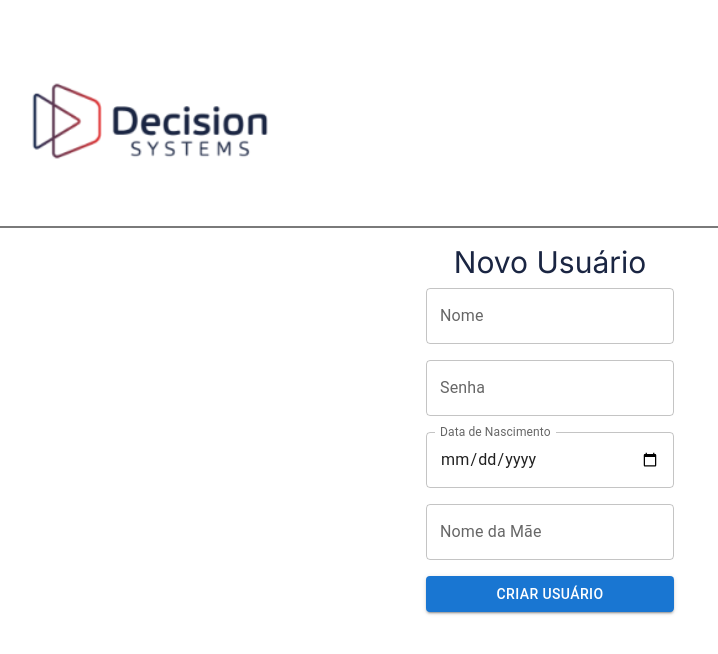
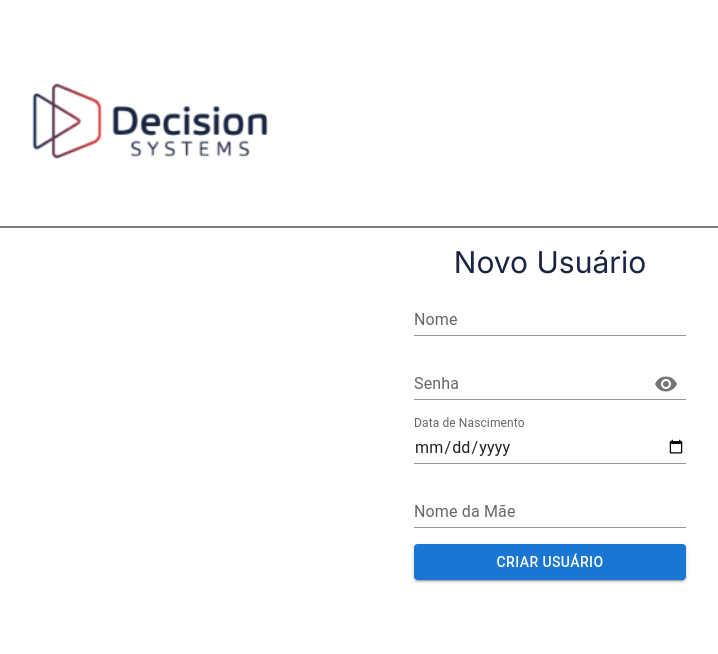
Before and after one commit to bigodrigo/decision-challenge, a Next.js app: page /usuarios/criar in a window 1280 px wide. Shown: the top 654 px of the page, without its empty margins (90-808 px from the left). Built offline with nearby package versions, Linux system fonts and the light colour scheme.

Commit message:
create finished

```diff
--- a/package.json
+++ b/package.json
@@ -14,6 +14,7 @@
   "dependencies": {
     "@emotion/react": "^11.11.4",
     "@emotion/styled": "^11.11.5",
+    "@mui/icons-material": "^5.15.20",
     "@mui/material": "^5.15.19",
     "@prisma/client": "^5.15.0",
     "bcryptjs": "^2.4.3",
--- a/src/app/usuarios/criar/page.tsx
+++ b/src/app/usuarios/criar/page.tsx
@@ -1,10 +1,11 @@
 "use client"
 import React, { useState } from 'react';
 import { useRouter } from 'next/navigation'
-import { Alert, Button, Container, TextField } from '@mui/material';
+import { Alert, Button, Container, TextField, FormControl, InputLabel, Input, InputAdornment, IconButton } from '@mui/material';
 import { Form, Field } from 'react-final-form';
 import * as yup from 'yup';
 import { createUser } from '@/server/actions';
+import { Visibility, VisibilityOff } from '@mui/icons-material';
 
 // Schema de validação com Yup
 const validationSchema = yup.object().shape({
@@ -30,6 +31,13 @@ const validate = values => {
 export default function CriarUsuario() {
   const router = useRouter();
   const [alert, setAlert] = useState({ severity: '', message: '', open: false });
+  const [showPassword, setShowPassword] = React.useState(false);
+
+  const handleClickShowPassword = () => setShowPassword((show) => !show);
+
+  const handleMouseDownPassword = (event: React.MouseEvent<HTMLButtonElement>) => {
+    event.preventDefault();
+  };
 
   const onSubmit = async (values) => {
     // Rota clássica de api/POST
@@ -54,7 +62,7 @@ export default function CriarUsuario() {
         setAlert({ severity: 'success', message: 'Usuário criado com sucesso!', open: true });
         setTimeout(() => {
           router.push(`./${result}`);
-        }, 3000); // Adiciona um atraso de 3 segundos antes do redirecionamento
+        }, 2500); // Adiciona um atraso de 2,5 segundos antes do redirecionamento
       } else {
         setAlert({ severity: 'error', message: `Erro ao criar usuário (sem ID)`, open: true });
       }
@@ -66,7 +74,7 @@ export default function CriarUsuario() {
   return (
     <main className="flex flex-col items-center justify-start py-4 px-4 text-pri">
       <h1 className='text-lg mb-2 md:text-3xl'>Novo Usuário</h1>
-      <Container className="flex flex-col items-center justify-center ">
+      <Container className="flex flex-col items-center justify-center md:min-w-80">
         <Form
           onSubmit={onSubmit}
           validate={validate}
@@ -76,55 +84,66 @@ export default function CriarUsuario() {
               className="flex flex-col items-center gap-4">
               <Field name="nome">
                 {({ input, meta }) => (
-                  <TextField
+                  <FormControl variant="standard" fullWidth className='md:min-w-80' error={meta.touched && meta.error}>
+                    <InputLabel htmlFor='standard-name'>Nome</InputLabel>
+                    <Input
                       {...input}
-                    label="Nome"
-                    variant="outlined"
-                    error={meta.touched && meta.error}
-                    helperText={meta.touched && meta.error}
-                    fullWidth
+                      id="standard-name"
+                      type='text'
                     />
+                    {meta.touched && meta.error && <span className='text-error text-xs'>{meta.error}</span>}
+                  </FormControl>
                 )}
               </Field>
               <Field name="senha">
                 {({ input, meta }) => (
-                  <TextField
+                  <FormControl variant="standard" fullWidth className='md:min-w-80' error={meta.touched && meta.error}>
+                    <InputLabel htmlFor="standard-adornment-password">Senha</InputLabel>
+                    <Input
                       {...input}
-                    label="Senha"
-                    type="password"
-                    variant="outlined"
+                      id="standard-adornment-password"
+                      type={showPassword ? 'text' : 'password'}
                       error={meta.touched && meta.error}
-                    helperText={meta.touched && meta.error}
-                    fullWidth
+                      endAdornment={
+                        <InputAdornment position="end">
+                          <IconButton
+                            aria-label="toggle password visibility"
+                            onClick={handleClickShowPassword}
+                            onMouseDown={handleMouseDownPassword}
+                          >
+                            {showPassword ? <VisibilityOff /> : <Visibility />}
+                          </IconButton>
+                        </InputAdornment>
+                      }
                     />
+                    {meta.touched && meta.error && <span className='text-error text-xs'>{meta.error}</span>}
+                  </FormControl>
                 )}
               </Field>
               <Field name="dataNascimento">
                 {({ input, meta }) => (
-                  <TextField
+                  <FormControl variant="standard" fullWidth className='md:min-w-80' error={meta.touched && meta.error}>
+                    <InputLabel htmlFor="standard-date" shrink>Data de Nascimento</InputLabel>
+                    <Input
                       {...input}
-                    label="Data de Nascimento"
+                      id="standard-date"
                       type="date"
-                    variant="outlined"
-                    error={meta.touched && meta.error}
-                    helperText={meta.touched && meta.error}
-                    InputLabelProps={{
-                      shrink: true,
-                    }}
-                    fullWidth
                     />
+                    {meta.touched && meta.error && <span className='text-error text-xs'>{meta.error}</span>}
+                  </FormControl>
                 )}
               </Field>
               <Field name="nomeMae">
                 {({ input, meta }) => (
-                  <TextField
+                  <FormControl variant="standard" fullWidth className='md:min-w-80' error={meta.touched && meta.error}>
+                  <InputLabel htmlFor='standard-mother-name'>Nome da Mãe</InputLabel>
+                  <Input
                     {...input}
-                    label="Nome da Mãe"
-                    variant="outlined"
-                    error={meta.touched && meta.error}
-                    helperText={meta.touched && meta.error}
-                    fullWidth
+                    id="standard-mother-name"
+                    type='text'
                   />
+                  {meta.touched && meta.error && <span className='text-error text-xs'>{meta.error}</span>}
+                </FormControl>
                 )}
               </Field>
               <Button variant="contained" className="bg-pri w-full" type="submit">
--- a/tailwind.config.ts
+++ b/tailwind.config.ts
@@ -13,7 +13,8 @@ const config: Config = {
       'ter': '#707070',
       'qua': '#7A7A7A',
       'white': '#fff',
-      'black': '#000'
+      'black': '#000',
+      'error': '#d32f2f',
     },
     extend: {
       backgroundImage: {
```
Also changed, not shown: 2 other files (tests, documents, lock files or other folders). Lines whose indentation alone changed are shown as unchanged.
